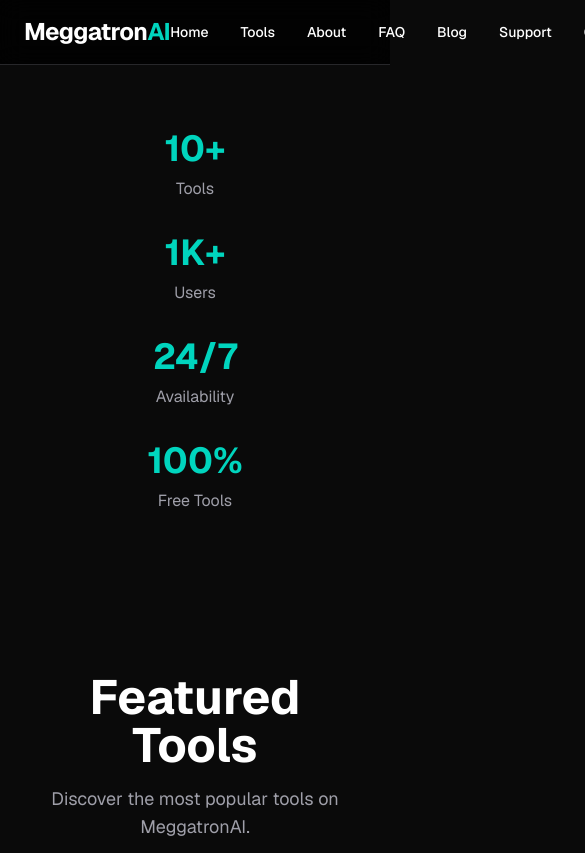
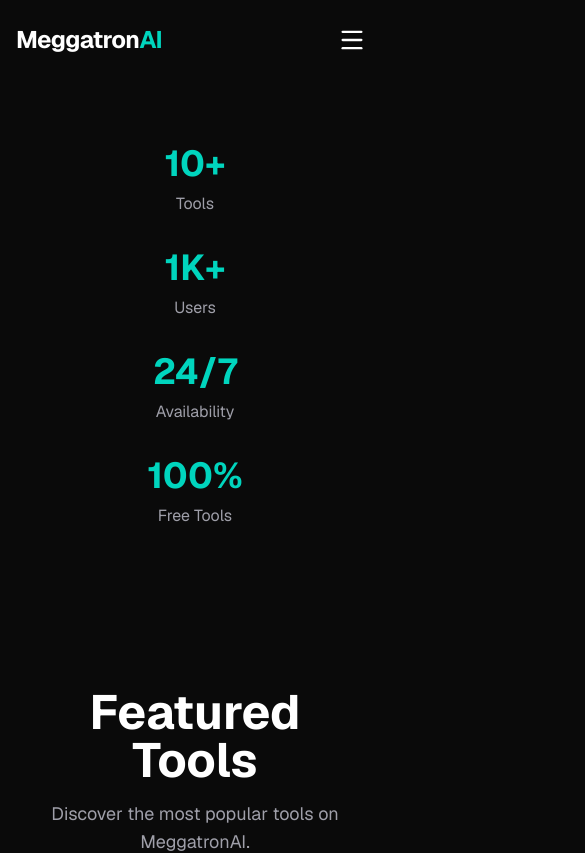
Before and after one commit to meggatronai-lab/meggatronai, a Next.js app: page / in a window 390 px wide. Shown: the top 853 px of the page, 585 px wide, since content can reach past the window. Built offline with nearby package versions, Linux system fonts and the light colour scheme.

Commit message:
Updated homepage

```diff
--- a/app/page.tsx
+++ b/app/page.tsx
@@ -2,7 +2,7 @@ import ToolCard from "../components/ToolCard";
 
 export default function Home() {
   return (
-    <main>
+    <main className="pt-20">
       {/* Hero Section */}
       <section className="px-6 py-16">
   <div className="mx-auto max-w-6xl">
--- a/components/Navbar.tsx
+++ b/components/Navbar.tsx
@@ -1,68 +1,141 @@
+"use client";
+
 import Link from "next/link";
+import { Menu, X } from "lucide-react";
+import { useEffect, useState } from "react";
 
 export default function Navbar() {
+  const [mobileOpen, setMobileOpen] = useState(false);
+  const [scrolled, setScrolled] = useState(false);
+
+  useEffect(() => {
+    const handleScroll = () => {
+      setScrolled(window.scrollY > 40);
+    };
+
+    window.addEventListener("scroll", handleScroll);
+
+    return () => window.removeEventListener("scroll", handleScroll);
+  }, []);
+
   return (
-    <nav className="sticky top-0 z-50 border-b border-zinc-800 bg-black/80 backdrop-blur-md">
-      <div className="mx-auto flex max-w-7xl items-center justify-between px-6 py-4">
+    <header
+      className={`fixed top-0 left-0 right-0 z-50 transition-all duration-300 ${
+        scrolled
+          ? "bg-black/80 backdrop-blur-xl border-b border-zinc-800 shadow-xl"
+          : "bg-transparent"
+      }`}
+    >
+      <div className="mx-auto flex h-20 max-w-7xl items-center justify-between px-4 sm:px-6 lg:px-8">
 
         {/* Logo */}
-        <Link href="/">
-          <h1 className="text-2xl font-bold tracking-tight">
+        <Link href="/" className="select-none">
+          <h1 className="text-2xl font-bold tracking-tight text-white">
             Meggatron
             <span className="text-teal-400">AI</span>
           </h1>
         </Link>
 
-        {/* Navigation */}
-        <div className="flex items-center gap-8 text-sm font-medium">
+        {/* Desktop Navigation */}
+        <nav className="hidden items-center gap-8 lg:flex">
 
           <Link
             href="/"
-            className="transition-colors duration-300 hover:text-teal-400"
+            className="relative text-sm font-medium text-zinc-300 transition hover:text-white after:absolute after:-bottom-1 after:left-0 after:h-[2px] after:w-0 after:bg-teal-400 after:transition-all after:duration-300 hover:after:w-full"
           >
             Home
           </Link>
 
           <Link
             href="/tools"
-            className="transition-colors duration-300 hover:text-teal-400"
+            className="relative text-sm font-medium text-zinc-300 transition hover:text-white after:absolute after:-bottom-1 after:left-0 after:h-[2px] after:w-0 after:bg-teal-400 after:transition-all after:duration-300 hover:after:w-full"
           >
             Tools
           </Link>
 
           <Link
             href="/about"
-            className="transition-colors duration-300 hover:text-teal-400"
+            className="relative text-sm font-medium text-zinc-300 transition hover:text-white after:absolute after:-bottom-1 after:left-0 after:h-[2px] after:w-0 after:bg-teal-400 after:transition-all after:duration-300 hover:after:w-full"
           >
             About
           </Link>
-<Link
-  href="/faq"
-  className="transition-colors duration-300 hover:text-teal-400"
->
-  FAQ
-</Link>
-<Link
-  href="/blog"
-  className="transition-colors duration-300 hover:text-teal-400"
->
-  Blog
-</Link>
-<Link
-  href="/support"
-  className="transition-colors duration-300 hover:text-teal-400"
->
-  Support
-</Link>
+
           <Link
-            href="/ontact"
-            className="transition-colors duration-300 hover:text-teal-400"
+            href="/contact"
+            className="relative text-sm font-medium text-zinc-300 transition hover:text-white after:absolute after:-bottom-1 after:left-0 after:h-[2px] after:w-0 after:bg-teal-400 after:transition-all after:duration-300 hover:after:w-full"
           >
             Contact
           </Link>
 
+          <Link
+            href="/tools"
+            className="rounded-xl bg-teal-500 px-5 py-2.5 text-sm font-semibold text-black transition duration-300 hover:scale-105 hover:bg-teal-400 hover:shadow-lg hover:shadow-teal-500/30"
+          >
+            Explore Tools
+          </Link>
+
+        </nav>
+
+        {/* Mobile Menu Button */}
+        <button
+          onClick={() => setMobileOpen(!mobileOpen)}
+          className="rounded-lg p-2 text-white lg:hidden"
+        >
+          {mobileOpen ? <X size={28} /> : <Menu size={28} />}
+        </button>
+
+      </div>
+
+      {/* Mobile Menu */}
+      <div
+        className={`overflow-hidden transition-all duration-300 lg:hidden ${
+          mobileOpen ? "max-h-96" : "max-h-0"
+        }`}
+      >
+        <div className="space-y-2 border-t border-zinc-800 bg-black/95 px-6 py-6 backdrop-blur-xl">
+
+          <Link
+            href="/"
+            onClick={() => setMobileOpen(false)}
+            className="block rounded-lg px-3 py-3 text-zinc-300 transition hover:bg-zinc-900 hover:text-teal-400"
+          >
+            Home
+          </Link>
+
+          <Link
+            href="/tools"
+            onClick={() => setMobileOpen(false)}
+            className="block rounded-lg px-3 py-3 text-zinc-300 transition hover:bg-zinc-900 hover:text-teal-400"
+          >
+            Tools
+          </Link>
+
+          <Link
+            href="/about"
+            onClick={() => setMobileOpen(false)}
+            className="block rounded-lg px-3 py-3 text-zinc-300 transition hover:bg-zinc-900 hover:text-teal-400"
+          >
+            About
+          </Link>
+
+          <Link
+            href="/contact"
+            onClick={() => setMobileOpen(false)}
+            className="block rounded-lg px-3 py-3 text-zinc-300 transition hover:bg-zinc-900 hover:text-teal-400"
+          >
+            Contact
+          </Link>
+
+          <Link
+            href="/tools"
+            onClick={() => setMobileOpen(false)}
+            className="mt-4 block rounded-xl bg-teal-500 px-5 py-3 text-center font-semibold text-black transition hover:scale-[1.02] hover:bg-teal-400"
+          >
+            Explore Tools
+          </Link>
+
         </div>
       </div>
-    </nav>
+    </header>
   );
 }
--- a/package.json
+++ b/package.json
@@ -9,6 +9,7 @@
     "lint": "eslint"
   },
   "dependencies": {
+    "lucide-react": "^1.21.0",
     "next": "16.2.9",
     "react": "19.2.4",
     "react-dom": "19.2.4"
```
Also changed, not shown: 1 other file (tests, documents, lock files or other folders).
